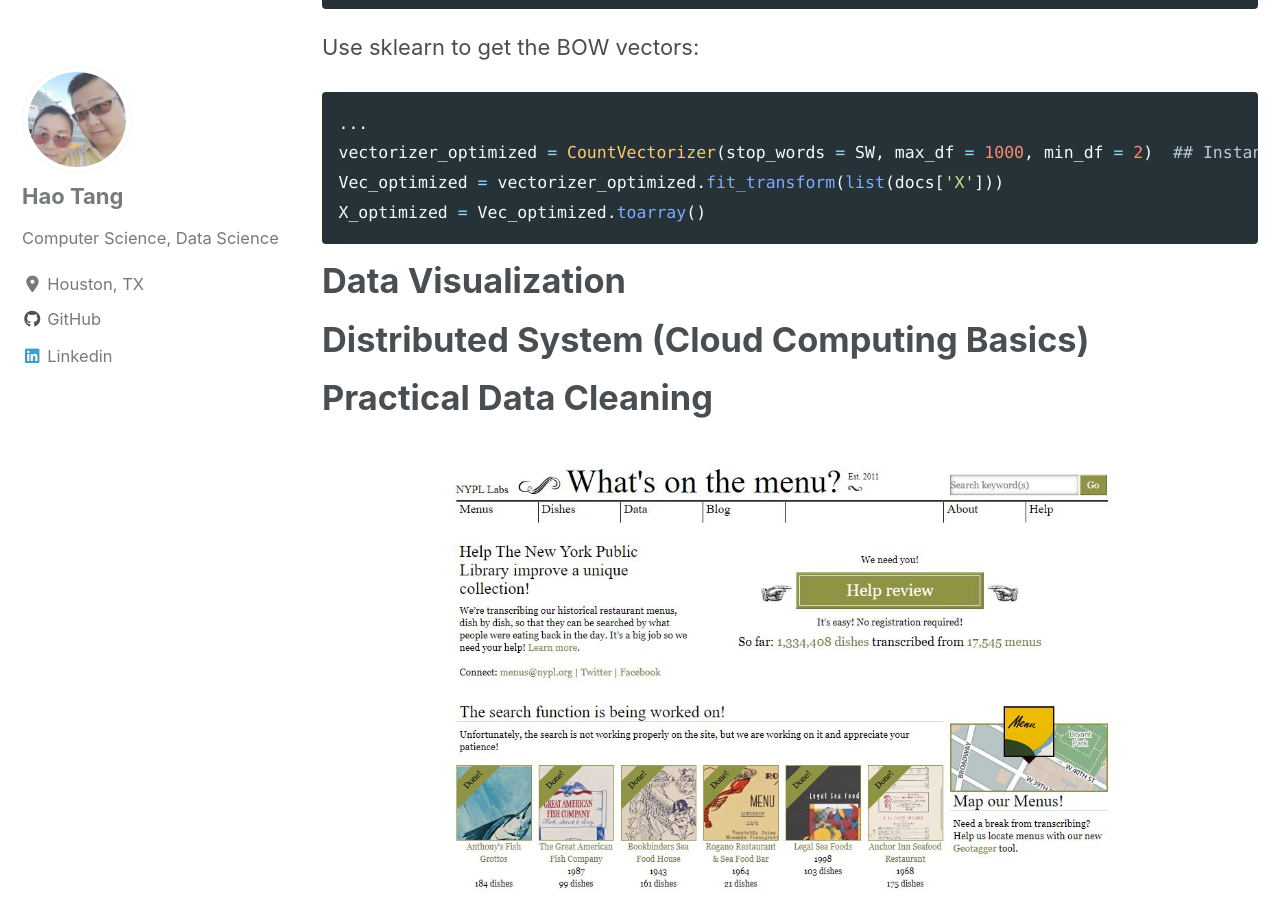
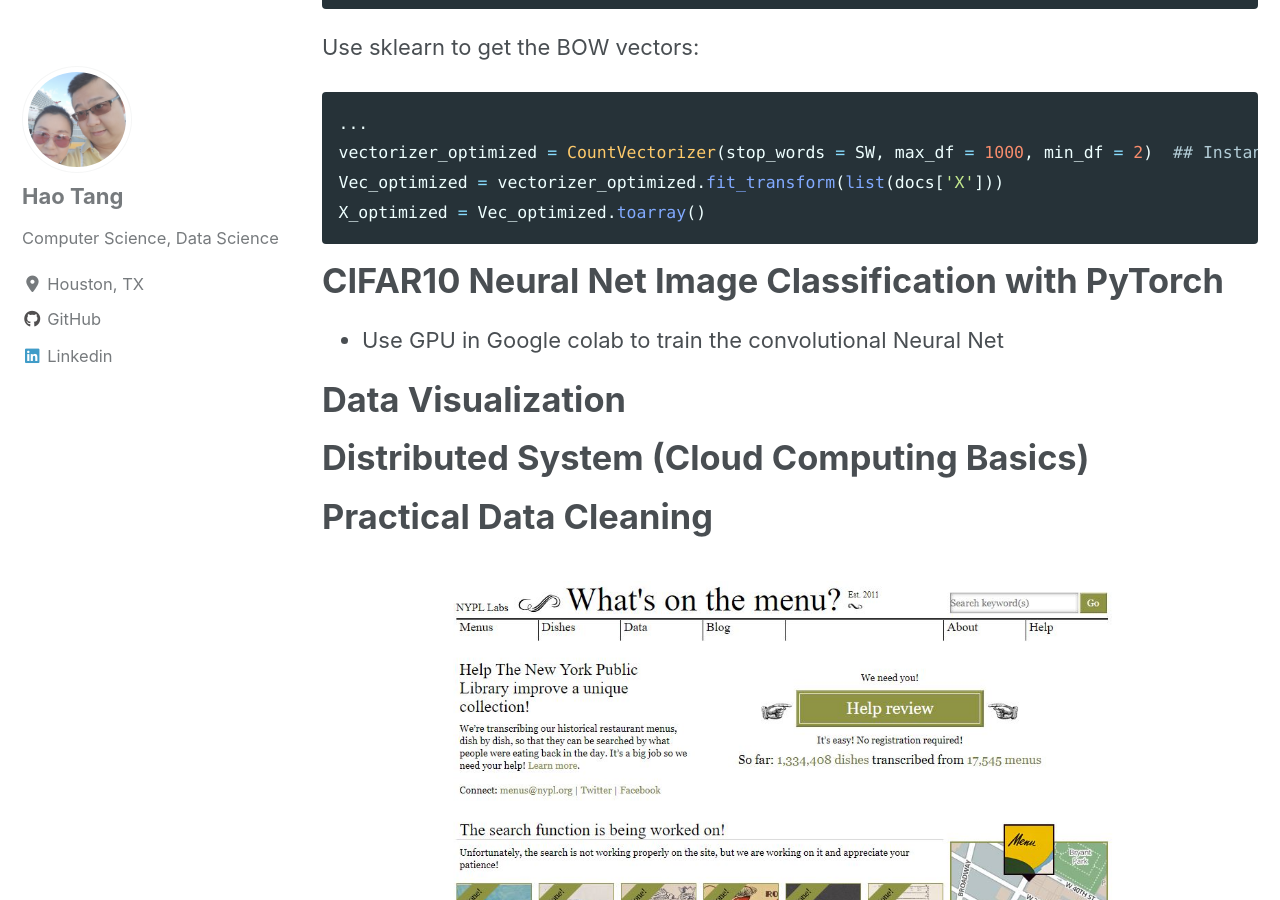
Before and after one commit to tanghao205/tanghao205.github.io, a Jekyll site: the page built from _pages/projects.md, in a window 1280 px wide and 900 px high, scrolled down 4279 px. Built offline with Jekyll 4.4.1, drawn with Linux system fonts in a browser that asks for light colours; cached includes are drawn as plain includes; nearby versions of some CDN libraries.

Commit message:
Update projects.md

````diff
--- a/_pages/projects.md
+++ b/_pages/projects.md
@@ -113,6 +113,9 @@
 X_optimized = Vec_optimized.toarray()
 ```
 
+# CIFAR10 Neural Net Image Classification with PyTorch
+
+- Use GPU in Google colab to train the convolutional Neural Net
 
 # Data Visualization
 
````
